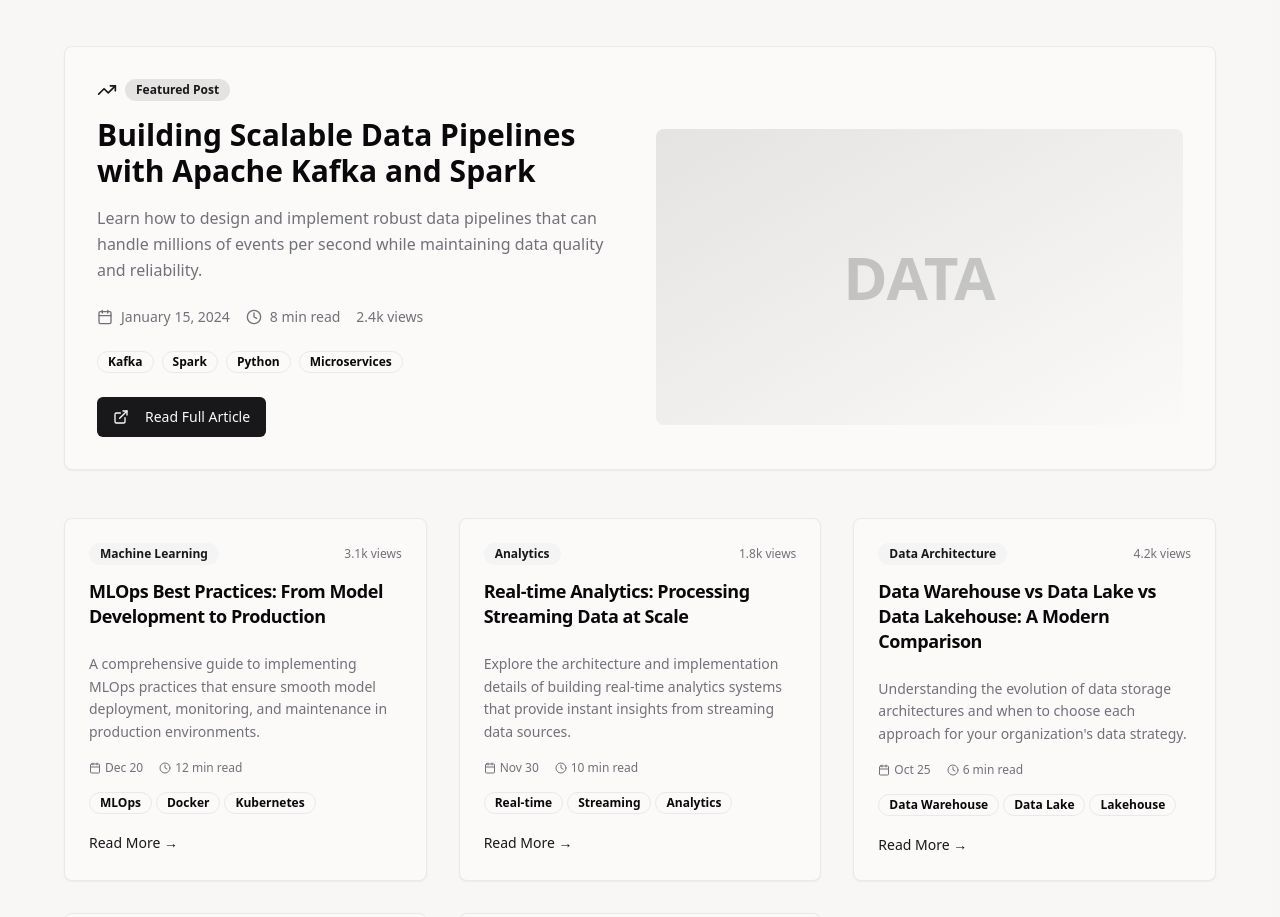
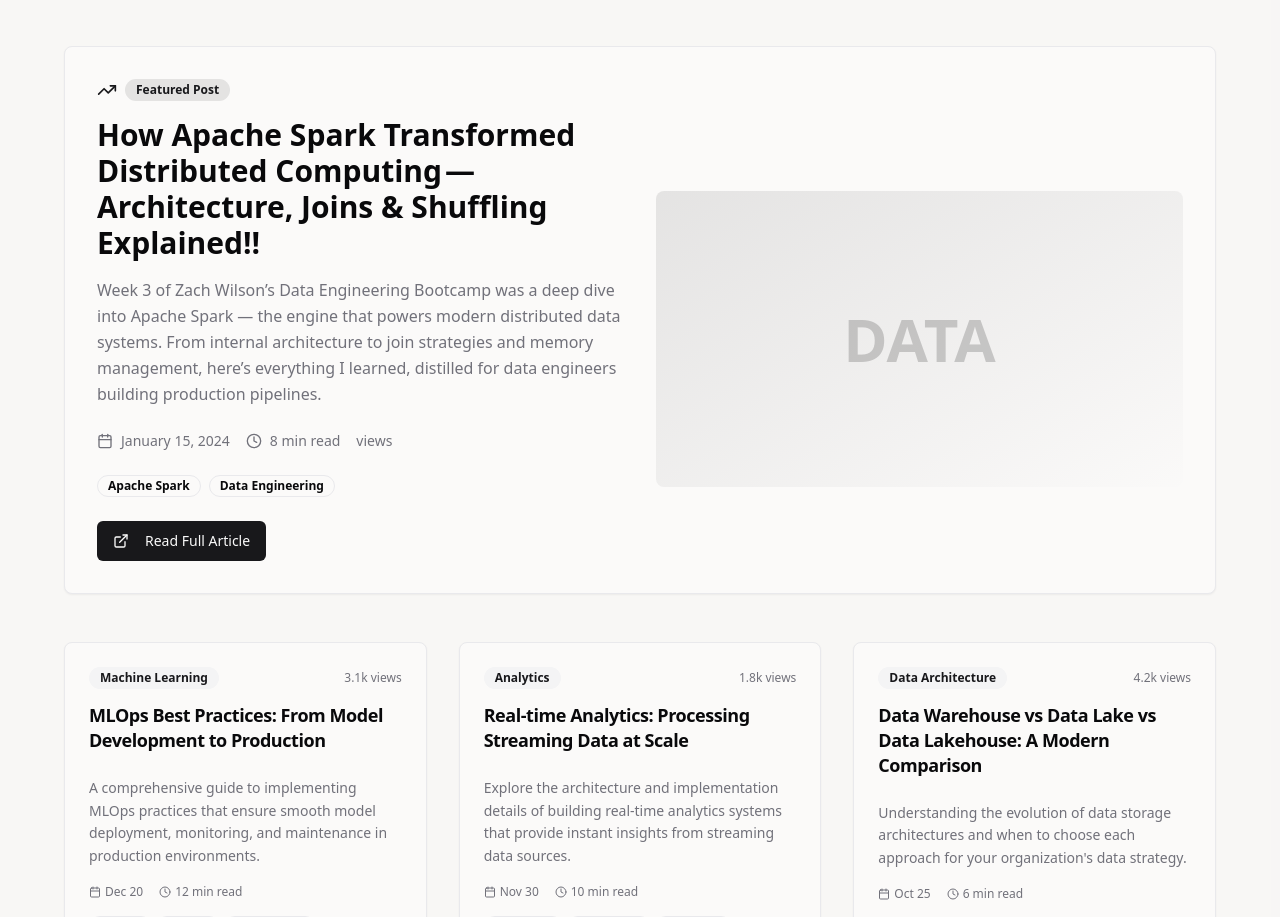
Before and after one commit to Adh101/portfolio-atish-dhamala, a React (Vite) app: page / in a window 1280 px wide. Shown: the part 8835-9752 px from the top of the page. Built offline with nearby package versions, Linux system fonts and the light colour scheme.

Commit message:
Blogs updated

```diff
--- a/src/components/Blog.tsx
+++ b/src/components/Blog.tsx
@@ -6,14 +6,13 @@ import { Calendar, Clock, ExternalLink, TrendingUp } from 'lucide-react';
 const Blog = () => {
   const blogPosts = [
     {
-      title: "Building Scalable Data Pipelines with Apache Kafka and Spark",
-      excerpt: "Learn how to design and implement robust data pipelines that can handle millions of events per second while maintaining data quality and reliability.",
+      title: "How Apache Spark Transformed Distributed Computing — Architecture, Joins & Shuffling Explained!!",
+      excerpt: "Week 3 of Zach Wilson’s Data Engineering Bootcamp was a deep dive into Apache Spark — the engine that powers modern distributed data systems. From internal architecture to join strategies and memory management, here’s everything I learned, distilled for data engineers building production pipelines.",
       date: "2024-01-15",
       readTime: "8 min read",
       category: "Data Engineering",
-      tags: ["Kafka", "Spark", "Python", "Microservices"],
-      views: "2.4k",
-      url: "#"
+      tags: ['Apache Spark','Data Engineering'],
+      url: "https://medium.com/@atish.dhamala/how-apache-spark-transformed-distributed-computing-architecture-joins-shuffling-explained-65c6e29de0cb"
     },
     {
       title: "MLOps Best Practices: From Model Development to Production",
```
